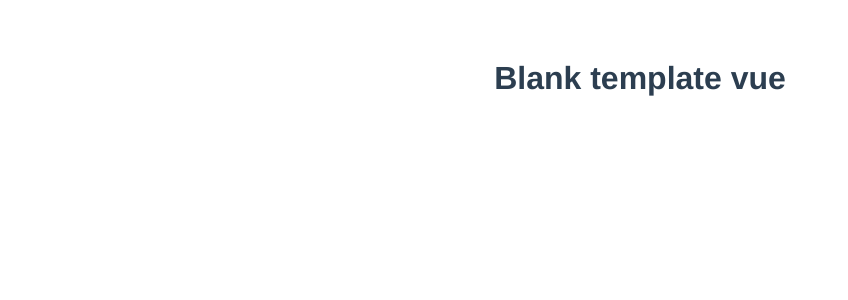
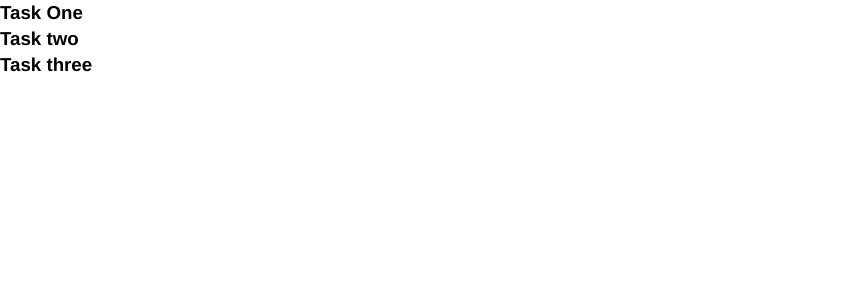
Before and after one commit to gem007bd/vue_course_tm_2019, a Vue app: page / in a window 1280 px wide. Shown: the top 300 px of the page, without its empty margins (0-848 px from the left). Built offline with nearby package versions, Linux system fonts and the light colour scheme.

Commit message:
till 25 min

```diff
--- a/src/App.vue
+++ b/src/App.vue
@@ -1,27 +1,50 @@
 <template>
   <div id="app">
-    <HelloWorld msg="Welcome to Your Vue.js App"/>
+    <!-- <img alt="Vue logo" src="./assets/logo.png"> -->
+    <Todos v-bind:todos="todos" />
   </div>
 </template>
 
 <script>
-import HelloWorld from './components/HelloWorld.vue'
+import Todos from './components/Todos';
 
 export default {
   name: 'app',
   components: {
-    HelloWorld
+    Todos
+  },
+  data() {
+    return {
+      todos: [
+        {
+          id: 1,
+          title: "Task One",
+          completed: false
+        },
+        {
+          id: 2,
+          title: "Task two",
+          completed: false
+        },
+        {
+          id: 3,
+          title: "Task three",
+          completed: true
+        }
+      ]
+    }
   }
 }
 </script>
 
 <style>
-#app {
+* {
+  box-sizing: border-box;
+  margin: 0;
+  padding: 0;
+}
+body {
   font-family: 'Avenir', Helvetica, Arial, sans-serif;
-  -webkit-font-smoothing: antialiased;
-  -moz-osx-font-smoothing: grayscale;
-  text-align: center;
-  color: #2c3e50;
-  margin-top: 60px;
+  line-height: 1.4;
 }
 </style>
--- /dev/null
+++ b/src/components/Todos.vue
@@ -0,0 +1,16 @@
+<template>
+    <div class="div">
+        <div v-bind:key="todo.id" v-for="todo in todos">
+            <h3>{{todo.title}}</h3>
+        </div>
+    </div>
+</template>
+<script>
+export default {
+    name: 'Todos',
+    props: ["todos"]
+}
+</script>
+<style scoped>
+
+</style>
```
